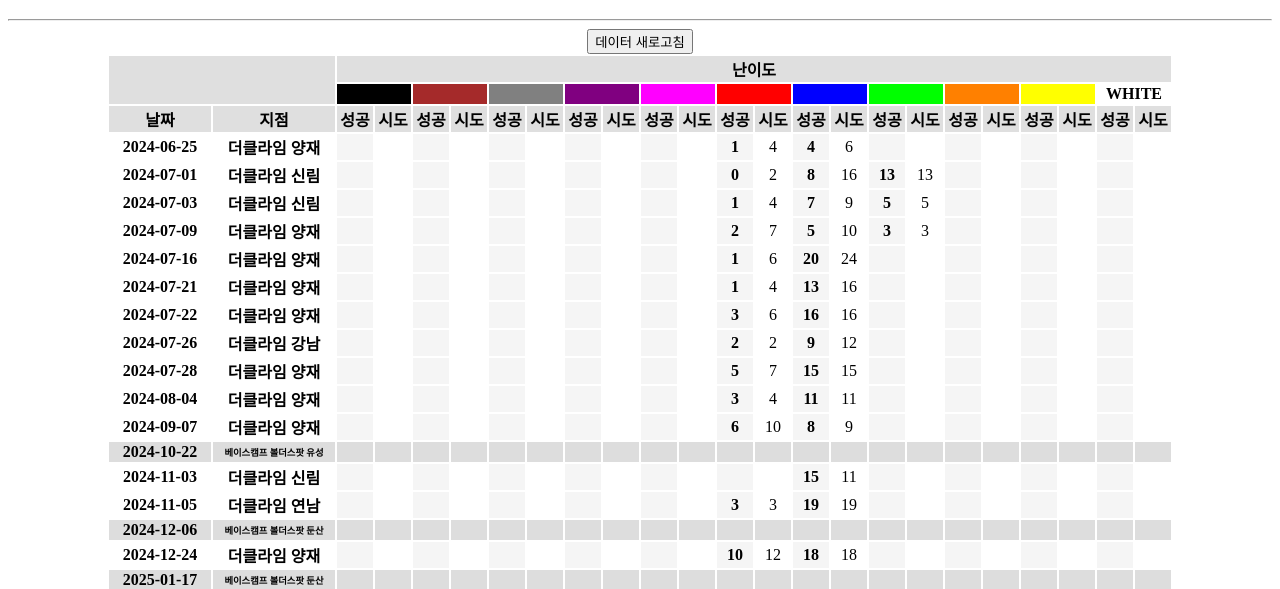
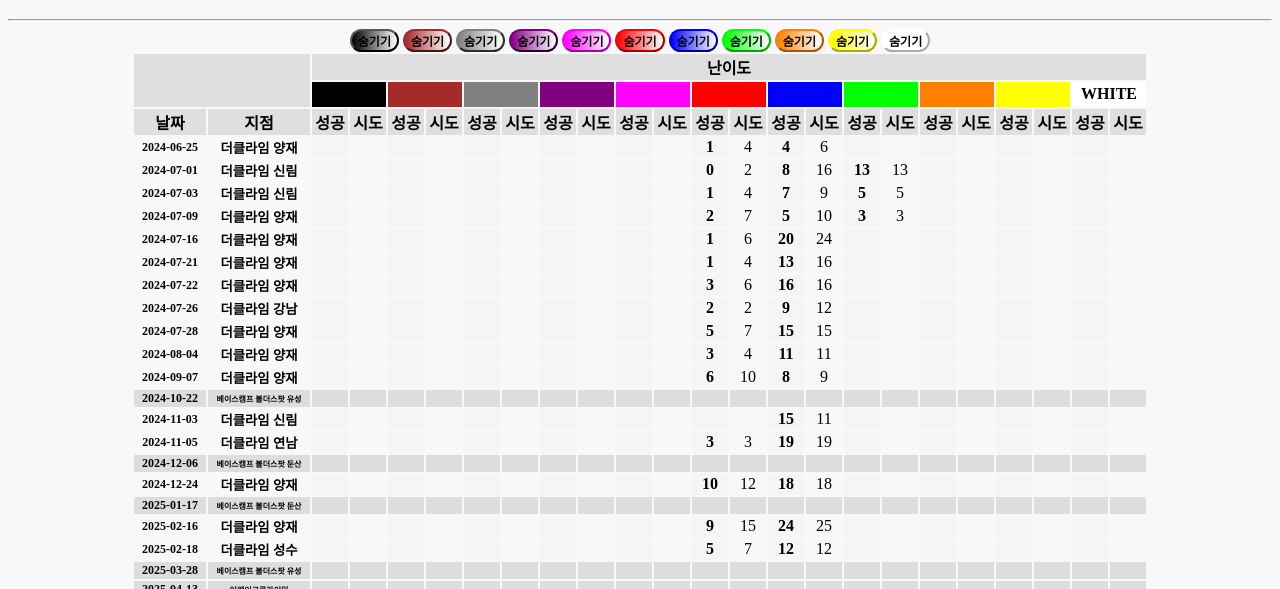
Before and after one commit to dbsalsrb04/byungshin-web, a plain HTML site: page climbing/climbing.html in a window 1280 px wide. Shown: the part 96-685 px from the top of the page. Drawn offline with Linux system fonts and the light colour scheme.

Commit message:
climbing.html 화면 기능 추가 및 개선

```diff
--- /dev/null
+++ b/climbing/button.css
@@ -0,0 +1,70 @@
+#button_bar {
+    z-index: 1000;
+    position: sticky;
+    top: 0px;
+
+    background-color: #F8F8FA;
+
+}
+
+.display_button {
+    text-align: center;
+    font-size: 9pt;
+    font-weight: bold;
+    border-radius: 20px;
+}
+
+#black_display_button {
+    background: linear-gradient(to right, #000000, #FFFFFF);
+    border-color: #000000;
+}
+
+#brown_display_button {
+    background: linear-gradient(to right, #A52A2A, #FFFFFF);
+    border-color: #A52A2A;
+}
+
+#gray_display_button {
+    background: linear-gradient(to right, #808080, #FFFFFF);
+    border-color: #808080;
+}
+
+#purple_display_button {
+    background: linear-gradient(to right, #800080, #FFFFFF);
+    border-color: #800080;
+}
+
+#pink_display_button {
+    background: linear-gradient(to right, #FF00FF, #FFFFFF);
+    border-color: #FF00FF;
+}
+
+#red_display_button {
+    background: linear-gradient(to right, #FF0000, #FFFFFF);
+    border-color: #FF0000;
+}
+
+#blue_display_button {
+    background: linear-gradient(to right, #0000FF, #FFFFFF);
+    border-color: #0000FF;
+}
+
+#green_display_button {
+    background: linear-gradient(to right, #00FF00, #FFFFFF);
+    border-color: #00FF00;
+}
+
+#orange_display_button {
+    background: linear-gradient(to right, #FF8000, #FFFFFF);
+    border-color: #FF8000;
+}
+
+#yellow_display_button {
+    background: linear-gradient(to right, #FFFF00, #FFFFFF);
+    border-color: #FFFF00;
+}
+
+#white_display_button {
+    background: linear-gradient(to right, #FFFFFF, #FFFFFF);
+    border-color: #FFFFFF;
+}
--- a/climbing/climbing.css
+++ b/climbing/climbing.css
@@ -2,8 +2,21 @@
     text-align: center;
 }
 
+html {
+    background-color: #F8F8FA;
+}
+
 table {
     margin: auto;
+}
+
+.table_container {
+    overflow-x: auto;
+}
+
+th {
+    height: 23px;
+    min-height: 23px;
 }
 
 td {
@@ -11,22 +24,27 @@
 }
 
 thead {
-    background-color: #dfdfdf;
+    z-index: 999;
+    background-color: #DFDFDF;
+    position: sticky;
+    top: 25px;
 }
 
-.date{
+.date {
+    font-size: 9pt;
+    font-weight: bold;
+    width: 70px;
+    min-width: 70px;
+}
+
+.spot {
+    font-size: 10pt;
     font-weight: bold;
     width: 100px;
     min-width: 100px;
 }
 
-.spot {
-    font-weight: bold;
-    width: 120px;
-    min-width: 120px;
-}
-
-.not_the_climb {
+.not_theclimb {
     background-color: #dddddd;
 }
 
@@ -35,10 +53,10 @@
     font-weight: bold;
 }
 
-.not_the_climb .success {
+.not_theclimb .success {
     background-color: #dddddd;
 }
 
-.not_the_climb .spot {
-    font-size: 7pt;
+.not_theclimb .spot {
+    font-size: 6pt;
 }
--- a/climbing/climbing.html
+++ b/climbing/climbing.html
@@ -7,17 +7,31 @@
         <title>MINGYU WEB - CLIMBING RECORDS</title>
         <link href="../pictures/smile-mingyu.jpg" rel="shortcut icon" type="image/x-icon">
 
-        <script src="climbing.js"></script>
+        <script src="climbing.js" defer></script>
         <link rel="stylesheet" href="climbing.css">
+        <link rel="stylesheet" href="button.css">
     </head>
 
-    <body onload="load_climbing_data()">
+    <body onload="init()">
         <a href="../index.html">HOME</a>
         <h1>클라이밍 기록</h1>
         <hr>
 
-        <button onclick="load_climbing_data()">데이터 새로고침</button>
+        <div id="button_bar">
+            <button class="display_button" id="black_display_button" onclick="display_column('black')">숨기기</button>
+            <button class="display_button" id="brown_display_button" onclick="display_column('brown')">숨기기</button>
+            <button class="display_button" id="gray_display_button" onclick="display_column('gray')">숨기기</button>
+            <button class="display_button" id="purple_display_button" onclick="display_column('purple')">숨기기</button>
+            <button class="display_button" id="pink_display_button" onclick="display_column('pink')">숨기기</button>
+            <button class="display_button" id="red_display_button" onclick="display_column('red')">숨기기</button>
+            <button class="display_button" id="blue_display_button" onclick="display_column('blue')">숨기기</button>
+            <button class="display_button" id="green_display_button" onclick="display_column('green')">숨기기</button>
+            <button class="display_button" id="orange_display_button" onclick="display_column('orange')">숨기기</button>
+            <button class="display_button" id="yellow_display_button" onclick="display_column('yellow')">숨기기</button>
+            <button class="display_button" id="white_display_button" onclick="display_column('white')">숨기기</button>
+        </div>
 
+        <div id="table_container">
             <table id="record_table" border="0">
                 <thead>
                     <tr>
@@ -25,48 +39,49 @@
                         <th colspan="22">난이도</th>
                     </tr>
                     <tr>
-                    <th bgcolor="#000000" colspan="2"></th>
-                    <th bgcolor="#A52A2A" colspan="2"></th>
-                    <th bgcolor="#808080" colspan="2"></th>
-                    <th bgcolor="#800080" colspan="2"></th>
-                    <th bgcolor="#FF00FF" colspan="2"></th>
-                    <th bgcolor="#FF0000" colspan="2"></th>
-                    <th bgcolor="#0000FF" colspan="2"></th>
-                    <th bgcolor="#00FF00" colspan="2"></th>
-                    <th bgcolor="#FF8000" colspan="2"></th>
-                    <th bgcolor="#FFFF00" colspan="2"></th>
-                    <th bgcolor="#FFFFFF" colspan="2">WHITE</th>
+                        <th class="black" bgcolor="#000000" colspan="2"></th>
+                        <th class="brown" bgcolor="#A52A2A" colspan="2"></th>
+                        <th class="gray" bgcolor="#808080" colspan="2"></th>
+                        <th class="purple" bgcolor="#800080" colspan="2"></th>
+                        <th class="pink" bgcolor="#FF00FF" colspan="2"></th>
+                        <th class="red" bgcolor="#FF0000" colspan="2"></th>
+                        <th class="blue" bgcolor="#0000FF" colspan="2"></th>
+                        <th class="green" bgcolor="#00FF00" colspan="2"></th>
+                        <th class="orange" bgcolor="#FF8000" colspan="2"></th>
+                        <th class="yellow" bgcolor="#FFFF00" colspan="2"></th>
+                        <th class="white" bgcolor="#FFFFFF" colspan="2">WHITE</th>
                     </tr>
                     <tr>
                         <th>날짜</th>
                         <th>지점</th>
-                    <th>성공</th>
-                    <th>시도</th>
-                    <th>성공</th>
-                    <th>시도</th>
-                    <th>성공</th>
-                    <th>시도</th>
-                    <th>성공</th>
-                    <th>시도</th>
-                    <th>성공</th>
-                    <th>시도</th>
-                    <th>성공</th>
-                    <th>시도</th>
-                    <th>성공</th>
-                    <th>시도</th>
-                    <th>성공</th>
-                    <th>시도</th>
-                    <th>성공</th>
-                    <th>시도</th>
-                    <th>성공</th>
-                    <th>시도</th>
-                    <th>성공</th>
-                    <th>시도</th>
+                        <th class="black">성공</th>
+                        <th class="black">시도</th>
+                        <th class="brown">성공</th>
+                        <th class="brown">시도</th>
+                        <th class="gray">성공</th>
+                        <th class="gray">시도</th>
+                        <th class="purple">성공</th>
+                        <th class="purple">시도</th>
+                        <th class="pink">성공</th>
+                        <th class="pink">시도</th>
+                        <th class="red">성공</th>
+                        <th class="red">시도</th>
+                        <th class="blue">성공</th>
+                        <th class="blue">시도</th>
+                        <th class="green">성공</th>
+                        <th class="green">시도</th>
+                        <th class="orange">성공</th>
+                        <th class="orange">시도</th>
+                        <th class="yellow">성공</th>
+                        <th class="yellow">시도</th>
+                        <th class="white">성공</th>
+                        <th class="white">시도</th>
                     </tr>
                 </thead>
                 <tbody id="record_tbody">
                 </tbody>
             </table>
+        </div>
 
     </body>
 </html>
--- a/climbing/climbing.js
+++ b/climbing/climbing.js
@@ -12,11 +12,11 @@
     white: "#FFFFFF"
 }
 
-
 async function load_climbing_data() {
     document.getElementById("record_tbody").innerHTML = ``;
     const response = await fetch("climbing_data.json");
 
+    // data 가져오기
     const data = await response.json();
     console.log(data);
 
@@ -31,45 +31,45 @@
         // tr 생성
         const tr = document.createElement("tr");
         if (record.spot.includes("더클라임") == false) {
-            tr.className = "not_the_climb"
+            tr.className = "not_theclimb"
         }
 
         tr.innerHTML = `
         <td class="date">${record.date}</td>
         <td class="spot">${record.spot}</td>
 
-            <td class="success">${record.successes.black}</td>
-            <td>${record.tries.black}</td>
+            <td class="black success">${record.successes.black}</td>
+            <td class="black">${record.tries.black}</td>
 
-            <td class="success">${record.successes.brown}</td>
-            <td>${record.tries.brown}</td>
+            <td class="brown success">${record.successes.brown}</td>
+            <td class="brown">${record.tries.brown}</td>
 
-            <td class="success">${record.successes.gray}</td>
-            <td>${record.tries.gray}</td>
+            <td class="gray success">${record.successes.gray}</td>
+            <td class="gray">${record.tries.gray}</td>
 
-            <td class="success">${record.successes.purple}</td>
-            <td>${record.tries.purple}</td>
+            <td class="purple success">${record.successes.purple}</td>
+            <td class="purple">${record.tries.purple}</td>
 
-            <td class="success">${record.successes.pink}</td>
-            <td>${record.tries.pink}</td>
+            <td class="pink success">${record.successes.pink}</td>
+            <td class="pink">${record.tries.pink}</td>
 
-            <td class="success">${record.successes.red}</td>
-            <td>${record.tries.red}</td>
+            <td class="red success">${record.successes.red}</td>
+            <td class="red">${record.tries.red}</td>
 
-            <td class="success">${record.successes.blue}</td>
-            <td>${record.tries.blue}</td>
+            <td class="blue success">${record.successes.blue}</td>
+            <td class="blue">${record.tries.blue}</td>
 
-            <td class="success">${record.successes.green}</td>
-            <td>${record.tries.green}</td>
+            <td class="green success">${record.successes.green}</td>
+            <td class="green">${record.tries.green}</td>
 
-            <td class="success">${record.successes.orange}</td>
-            <td>${record.tries.orange}</td>
+            <td class="orange success">${record.successes.orange}</td>
+            <td class="orange">${record.tries.orange}</td>
 
-            <td class="success">${record.successes.yellow}</td>
-            <td>${record.tries.yellow}</td>
+            <td class="yellow success">${record.successes.yellow}</td>
+            <td class="yellow">${record.tries.yellow}</td>
 
-            <td class="success">${record.successes.white}</td>
-            <td>${record.tries.white}</td>
+            <td class="white success">${record.successes.white}</td>
+            <td class="white">${record.tries.white}</td>
         `;
 
         // tbody에 추가
@@ -78,3 +78,77 @@
 
     return data;
 }
+
+
+////////////////////////////////////////////////////////////////////////////////////////////////////
+// 난이도 열 숨기기/보이기 버튼
+// 버튼 누르면 해당 난이도 열 숨기기 또는 보이기
+// 현 상태(보임/숨김) 따라서 버튼 텍스트 달라짐
+function display_column(color) {
+    const column =  document.querySelectorAll(`.${color}`);
+    const display_button = document.getElementById(`${color}_display_button`);
+
+    // 현재 누른 난이도 열이 숨김인지 보이기인지
+    const is_hidden = getComputedStyle(column[0]).display == "none";
+
+    // 난이도 열에 대해 숨길지 말지
+    column.forEach(function(cell) {
+        if (is_hidden) { cell.style.display = ""; } // 숨김되어 있었다면 다시 보이기
+        else { cell.style.display = "none";} // 보이기였다면 다시 숨기기
+    })
+
+    // 숨김/보이기 버튼 텍스트
+    if (is_hidden) { // 원래 숨기기였는데 눌러서 바꾼 후 상태라서 "숨기기", false
+        display_button.innerText = "숨기기";
+        localStorage.setItem(`${color}_hidden`, "false")
+    }
+    else { // 원래 보이기였는데 눌러서 바꾼 후 상태라서 "보이기", true
+        display_button.innerText = "보이기";
+        localStorage.setItem(`${color}_hidden`, "true")
+    }
+}
+
+// 이전 방문 시 저장되었던 column 숨기기 다시 반영
+function apply_saved_columns() {
+    const colors = [
+        "black",
+        "brown",
+        "gray",
+        "purple",
+        "pink",
+        "red",
+        "blue",
+        "green",
+        "orange",
+        "yellow",
+        "white"];
+
+    colors.forEach(function(color) {
+        const hidden = localStorage.getItem(`${color}_hidden`);
+
+        const column = document.querySelectorAll(`.${color}`);
+
+        const display_button = document.getElementById(`${color}_display_button`);
+
+        // 숨기기였다면 숨김처리
+        // 반대의 경우는.. 사실 할 필요 없지만 가독성을 위해 추가
+        if (hidden === "true") {
+            column.forEach(function(cell) {
+                cell.style.display = "none";
+            });
+            display_button.innerText = "보이기";
+        }
+        else {
+            display_button.innerText = "숨기기";
+        }
+    });
+}
+
+// climbing.html 의
+// <body onload="init()">
+// 에서 처음 실행되는 함수가 하나가 아니기 때문에
+// init() 함수로 통합
+async function init() {
+    await load_climbing_data();
+    apply_saved_columns();
+}
```
Lines whose indentation alone changed are shown as unchanged.
